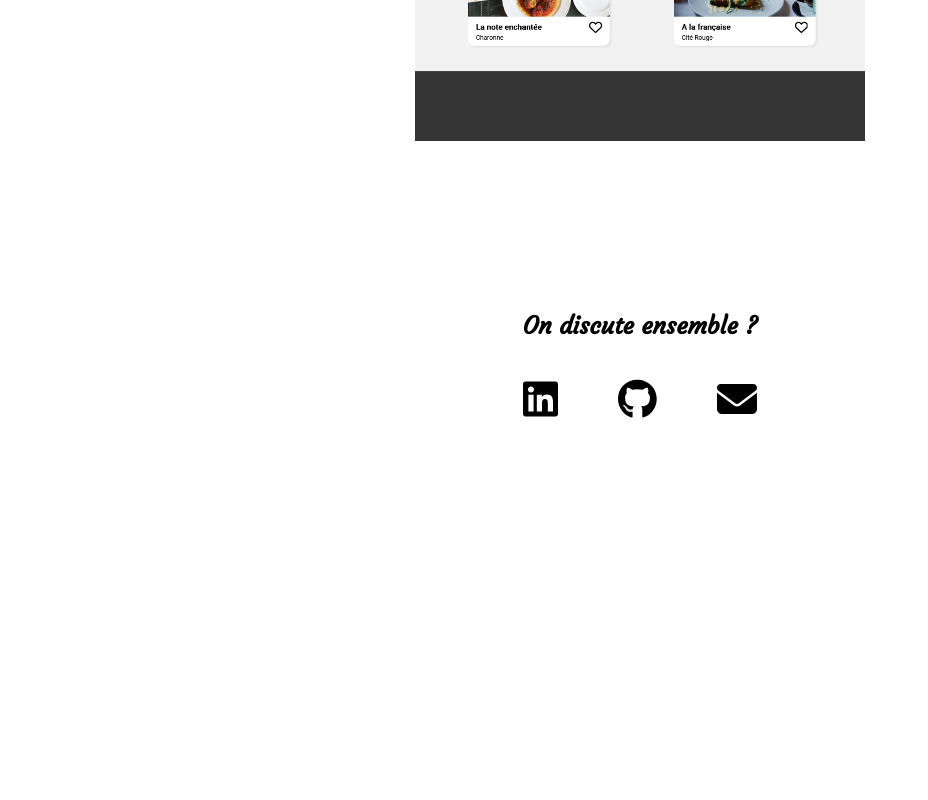
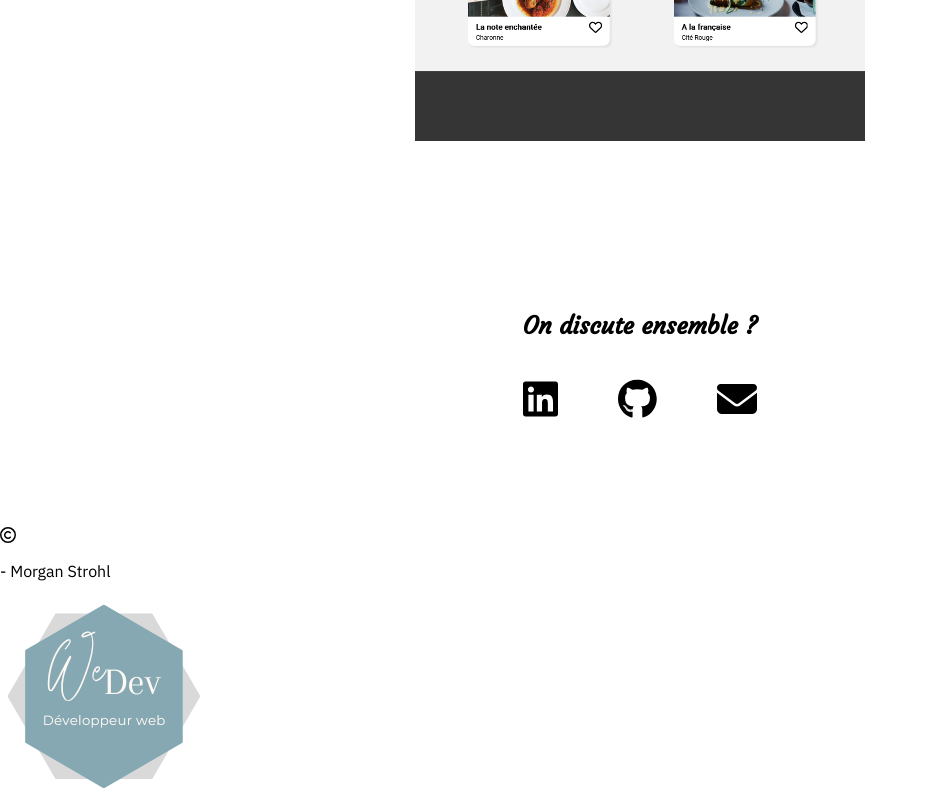
Before and after one commit to M0rgan52/wedev, a React (Create React App) app: page / in a window 1280 px wide. Shown: the part 2632-3432 px from the top of the page, without its empty margins (0-928 px from the left). Before the commit the page ends 3157 px from the top, so only its background shows below. Built offline with nearby package versions, Linux system fonts and the light colour scheme.

Commit message:
commit -m "Finalisation DOM footer"

```diff
--- a/package.json
+++ b/package.json
@@ -5,6 +5,7 @@
   "dependencies": {
     "@fortawesome/fontawesome-svg-core": "^6.2.1",
     "@fortawesome/free-brands-svg-icons": "^6.2.1",
+    "@fortawesome/free-regular-svg-icons": "^6.2.1",
     "@fortawesome/free-solid-svg-icons": "^6.2.1",
     "@fortawesome/react-fontawesome": "^0.2.0",
     "@testing-library/jest-dom": "^5.16.5",
--- a/src/components/Footer.js
+++ b/src/components/Footer.js
@@ -1,11 +1,21 @@
-import "../styles/Footer.css"
+import "../styles/Footer.css";
+import Logo from "../assets/WeDev_v1.png";
+import { FontAwesomeIcon } from "@fortawesome/react-fontawesome";
+import { faCopyright } from "@fortawesome/free-regular-svg-icons";
 
 function Footer() {
-    return (
-        <div>
+  return (
+    <div className="footer">
+      <div className="footer_name">
+        <FontAwesomeIcon icon={faCopyright}></FontAwesomeIcon>
+        <p> - Morgan Strohl</p>
+      </div>
 
-        </div>
-    )
+      <a href="#home">
+        <img src={Logo} alt="Logo WeDev" className="footer_img" />
+      </a>
+    </div>
+  );
 }
 
 export default Footer;
```
Also changed, not shown: 1 other file (tests, documents, lock files or other folders).
